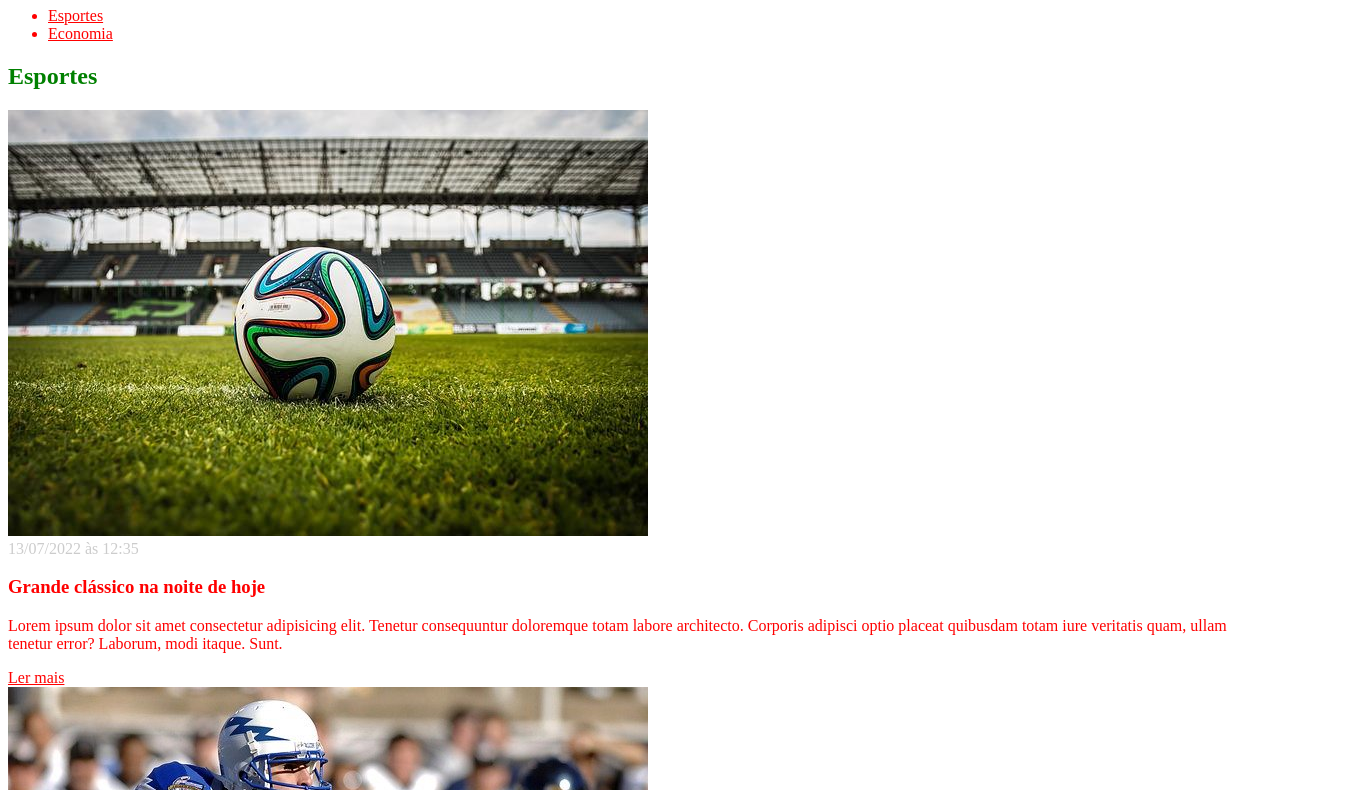
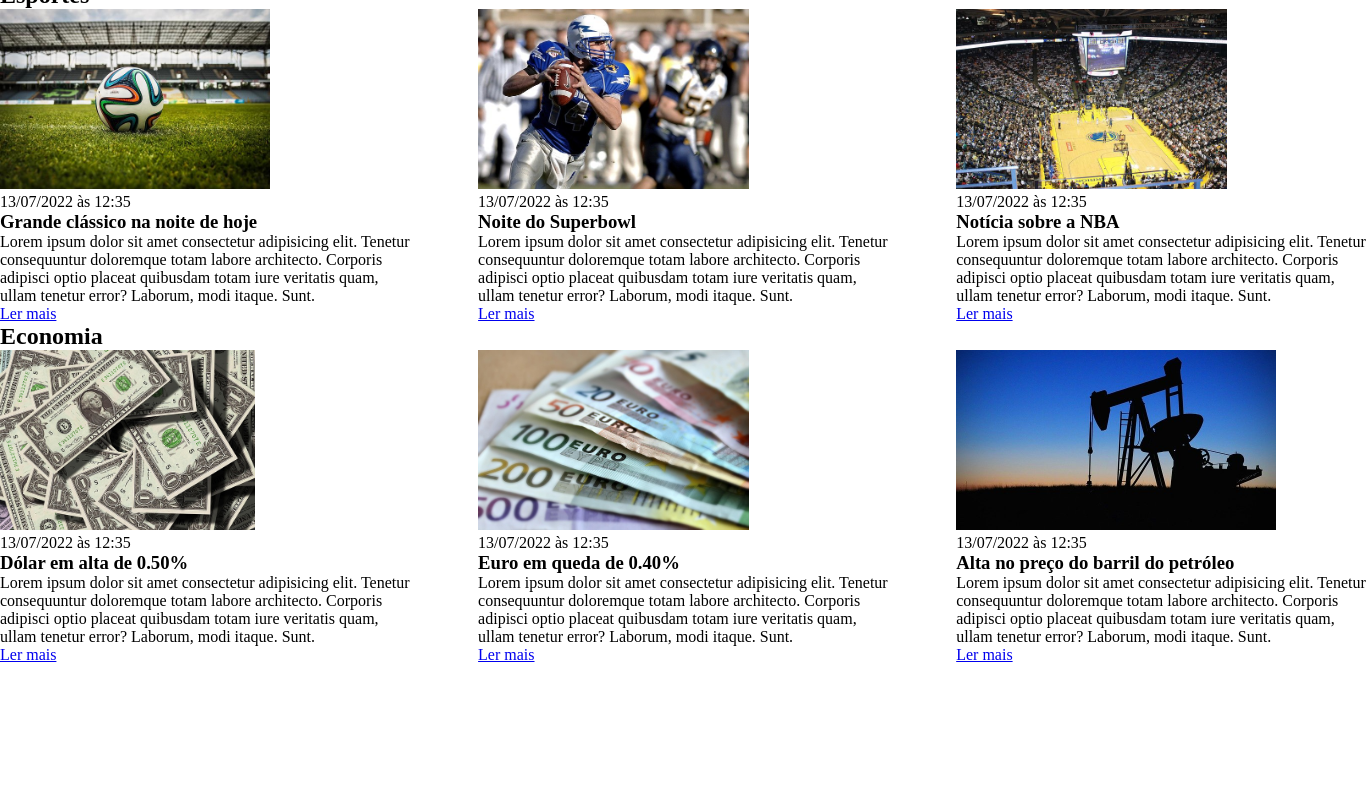
Before and after one commit to Cieliocas/News_portal_csslearn, a plain HTML site: page index.html in a window 1280 px wide. Shown: the part 73-863 px from the top of the page, 1366 px wide, since content can reach past the window. After the commit the page ends 800 px from the top, so only its background shows below. Drawn offline with Linux system fonts and the light colour scheme.

Commit message:
alterações da aula 5

```diff
--- a/index.html
+++ b/index.html
@@ -9,6 +9,7 @@
 </head>
 <body>
     <header>
+        <div class="container">
             <h1>Meu portal de notícias</h1>
             <nav>
                 <ul>
@@ -20,9 +21,12 @@
                     </li>
                 </ul>
             </nav>
+        </div>
     </header>
     <section id="sports" >
+        <div class="container">
             <h2>Esportes</h2>
+            <div class="articles">
                 <article>
                     <img src="./imagens/futebol.jpg" alt="Bola de futebol no gramado" />
                     <header>
@@ -56,20 +60,13 @@
                     </p>
                     <a href="#" title="Leia a notícia completa">Ler mais</a>
                 </article>
-        <article>
-            <img src="./imagens/basquete.jpg" title="Vista aérea de uma quadra de basquete" />
-            <header>
-                <time>13/07/2022 às 12:35</time>
-            </header>
-            <h3>Notícia sobre a NBA</h3>
-            <p>
-                Lorem ipsum dolor sit amet consectetur adipisicing elit. Tenetur consequuntur doloremque totam labore architecto. Corporis adipisci optio placeat quibusdam totam iure veritatis quam, ullam tenetur error? Laborum, modi itaque. Sunt.
-            </p>
-            <a href="#" title="Leia a notícia completa">Ler mais</a>
-        </article>
+            </div>
+        </div>
     </section>
     <section id="economy" >
+        <div class="container">
             <h2>Economia</h2>
+            <div class="articles">
                 <article>
                 <img src="./imagens/dolares.jpg" alt="Muitos dólares" />
                 <header>
@@ -103,6 +100,8 @@
                 </p>
                 <a href="#" title="Leia a notícia completa">Ler mais</a>
             </article>
+            </div>
+        </div>
     </section>
 </body>
 </html>
--- a/main.css
+++ b/main.css
@@ -1,19 +1,28 @@
-h1 {
-    color: green;
+* {
+    box-sizing: border-box;
+    margin: 0;
+    padding: 0;
 }
 
-h2 {
-    color: green;
+header li {
+    display: inline;
 }
 
-#economy h2 {
-    color: gold
+.container {
+    width: 1366px;
+    margin: 0 auto;
 }
 
-.creation-date {
-    color: #ccc;
+.articles {
+    display: flex;
+    flex-wrap: wrap;
+    justify-content: space-between;
 }
 
-* {
-    color: red;
+.articles article img {
+    height: 180px;
 }
+
+.articles article {
+    width: 30%;
+}
```
Lines whose indentation alone changed are shown as unchanged.
